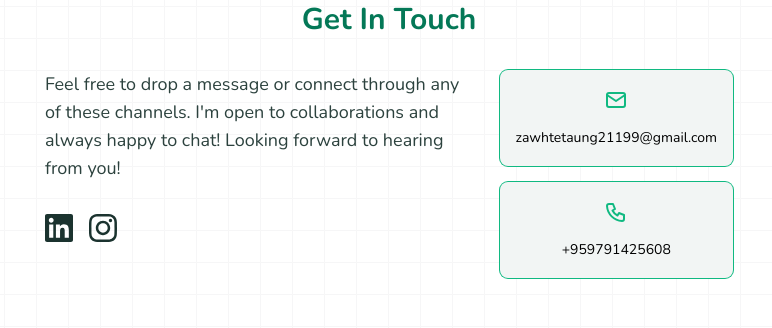
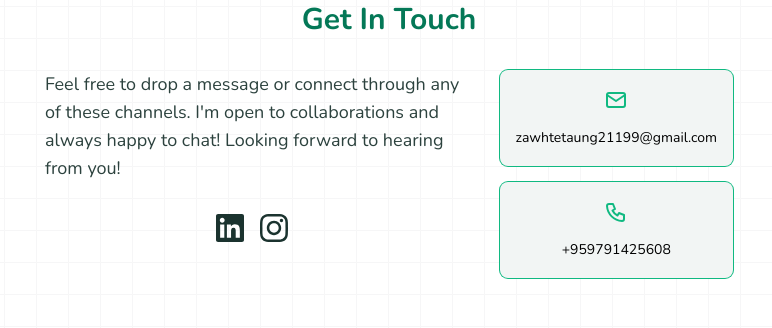
Before and after one commit to dev-zha/dev-zha.github.io, a Next.js app: page / in a window 1280 px wide. Shown: the part 3290-3618 px from the top of the page, without its empty margins (251-1023 px from the left). Built offline with nearby package versions, Linux system fonts and the light colour scheme; no server answers; what path would draw is missing.

Commit message:
Update Contact Me

```diff
--- a/src/components/pages/HomePageComponent/Blogs/GoToListBtn.tsx
+++ b/src/components/pages/HomePageComponent/Blogs/GoToListBtn.tsx
@@ -16,7 +16,6 @@ export default function GoToListBtn() {
             type: 'spring',
             bounce: 0.2,
             duration: 0.8,
-            delay: 1,
           },
         },
       }}
--- a/src/components/pages/HomePageComponent/ContactMe.tsx
+++ /dev/null
@@ -1,51 +0,0 @@
-'use client';
-
-import { IconType } from 'react-icons';
-import { TbMail, TbPhone } from 'react-icons/tb';
-import MHeaderTitle from '@/components/shared/motion/MHeaderTitle';
-import MContainer from '@/components/shared/motion/MContainer';
-import { SocialLink, profileData, socialLinks } from '@/data/profile';
-import SocialIconLink from '@/components/shared/SocialIconLink';
-
-interface CopyToClipBtnProps {
-  icon: IconType;
-  text: string;
-}
-
-export function CopyToClipBtn(props: CopyToClipBtnProps) {
-  return (
-    <button className="group w-full h-24 flex flex-col items-center justify-center gap-4 bg-neutral-100 ring-1 ring-primary hover:ring-2 p-4 rounded-lg">
-      <props.icon className="w-6 h-6 text-primary group-hover:rotate-12 transition ease-out" />
-      <span>{props.text}</span>
-    </button>
-  );
-}
-
-export default function ContactMe() {
-  const socialMediaLink = [
-    socialLinks.find((sl) => sl.name === 'Linkedin'),
-    socialLinks.find((sl) => sl.name === 'Instagram'),
-  ].filter(Boolean) as SocialLink[];
-
-  return (
-    <MContainer className="max-w-screen-md mx-auto px-10" id="contact">
-      <MHeaderTitle>Get In Touch</MHeaderTitle>
-      <div className="flex flex-col md:flex-row gap-10 mt-8">
-        <div>
-          <p className="text-neutral-700 text-lg text-center md:text-left whitespace-pre-line">
-            {`Feel free to drop a message or connect through any of these channels. I'm open to collaborations and always happy to chat! Looking forward to hearing from you!`}
-          </p>
-          <div className="flex justify-center md:justify-start space-x-4 mt-8">
-            {socialMediaLink?.map((sl) => (
-              <SocialIconLink key={sl.name} socialLink={sl} />
-            ))}
-          </div>
-        </div>
-        <div className="flex flex-col gap-4 text-sm">
-          <CopyToClipBtn icon={TbMail} text={profileData.email} />
-          <CopyToClipBtn icon={TbPhone} text={profileData.phone} />
-        </div>
-      </div>
-    </MContainer>
-  );
-}
--- /dev/null
+++ b/src/components/pages/HomePageComponent/ContactMe/ContactButtons.tsx
@@ -0,0 +1,22 @@
+'use client';
+
+import { TbMail, TbPhone } from 'react-icons/tb';
+import { profileData } from '@/data/profile';
+import MailPhoneBtn from './MailPhoneBtn';
+
+export default function ContactButtons() {
+  return (
+    <div className="flex flex-col gap-4 text-sm">
+      <MailPhoneBtn
+        icon={TbMail}
+        text={profileData.email}
+        link={`mailto:${profileData.email}`}
+      />
+      <MailPhoneBtn
+        icon={TbPhone}
+        text={profileData.phone}
+        link={`tel:${profileData.phone}`}
+      />
+    </div>
+  );
+}
--- /dev/null
+++ b/src/components/pages/HomePageComponent/ContactMe/MailPhoneBtn.tsx
@@ -0,0 +1,36 @@
+import { motion } from 'framer-motion';
+import { IconType } from 'react-icons';
+
+interface MailPhoneBtnProps {
+  icon: IconType;
+  text: string;
+  link: string;
+}
+
+export default function MailPhoneBtn(props: MailPhoneBtnProps) {
+  return (
+    <motion.a
+      variants={{
+        offscreen: {
+          opacity: 0,
+          scale: 0.5,
+        },
+        onscreen: {
+          opacity: 1,
+          scale: 1,
+          transition: {
+            type: 'spring',
+            bounce: 0.2,
+            duration: 0.3,
+          },
+        },
+      }}
+      href={props.link}
+      target="_blank"
+      className="group w-full h-24 flex flex-col items-center justify-center gap-4 bg-neutral-100 hover:bg-primary-50 ring-1 ring-primary hover:ring-2 p-4 rounded-lg"
+    >
+      <props.icon className="w-6 h-6 text-primary group-hover:rotate-12 transition ease-out" />
+      <span>{props.text}</span>
+    </motion.a>
+  );
+}
--- /dev/null
+++ b/src/components/pages/HomePageComponent/ContactMe/TextAndSocialLink.tsx
@@ -0,0 +1,57 @@
+'use client';
+
+import { motion } from 'framer-motion';
+import { SocialLink, socialLinks } from '@/data/profile';
+import SocialIconLink from '@/components/shared/SocialIconLink';
+
+export default function TextAndSocialLink() {
+  const socialMediaLink = [
+    socialLinks.find((sl) => sl.name === 'Linkedin'),
+    socialLinks.find((sl) => sl.name === 'Instagram'),
+  ].filter(Boolean) as SocialLink[];
+
+  return (
+    <div>
+      <motion.p
+        variants={{
+          offscreen: {
+            opacity: 0,
+          },
+          onscreen: {
+            opacity: 1,
+            transition: {
+              type: 'spring',
+              bounce: 0.2,
+              duration: 1,
+            },
+          },
+        }}
+        className="text-neutral-700 text-lg text-center md:text-left  whitespace-pre-line"
+      >
+        {`Feel free to drop a message or connect through any of these channels. I'm open to collaborations and always happy to chat! Looking forward to hearing from you!`}
+      </motion.p>
+      <motion.div
+        variants={{
+          offscreen: {
+            opacity: 0,
+            y: 50,
+          },
+          onscreen: {
+            opacity: 1,
+            y: 0,
+            transition: {
+              type: 'spring',
+              bounce: 0.2,
+              duration: 0.3,
+            },
+          },
+        }}
+        className="flex justify-center  space-x-4 mt-8"
+      >
+        {socialMediaLink?.map((sl) => (
+          <SocialIconLink key={sl.name} socialLink={sl} />
+        ))}
+      </motion.div>
+    </div>
+  );
+}
--- /dev/null
+++ b/src/components/pages/HomePageComponent/ContactMe/index.tsx
@@ -0,0 +1,18 @@
+'use client';
+
+import MHeaderTitle from '@/components/shared/motion/MHeaderTitle';
+import MContainer from '@/components/shared/motion/MContainer';
+import TextAndSocialLink from './TextAndSocialLink';
+import ContactButtons from './ContactButtons';
+
+export default function ContactMe() {
+  return (
+    <MContainer className="max-w-screen-md mx-auto px-10" id="contact">
+      <MHeaderTitle>Get In Touch</MHeaderTitle>
+      <div className="flex flex-col md:flex-row gap-10 mt-8">
+        <TextAndSocialLink />
+        <ContactButtons />
+      </div>
+    </MContainer>
+  );
+}
--- a/src/components/pages/HomePageComponent/Projects/GoToListBtn.tsx
+++ b/src/components/pages/HomePageComponent/Projects/GoToListBtn.tsx
@@ -16,7 +16,6 @@ export default function GoToListBtn() {
             type: 'spring',
             bounce: 0.2,
             duration: 0.8,
-            delay: 1,
           },
         },
       }}
--- a/src/data/profile.ts
+++ b/src/data/profile.ts
@@ -54,11 +54,11 @@ export const socialLinks: SocialLink[] = [
   {
     name: 'Email',
     icon: SiMaildotru,
-    link: 'mailto:zawhtetaung21199@gmail.com',
+    link: `mailto:${profileData.email}`,
   },
   {
     name: 'Phone',
     icon: MdPhoneEnabled,
-    link: 'tel:+959791425608',
+    link: `tel:${profileData.phone}`,
   },
 ];
```
